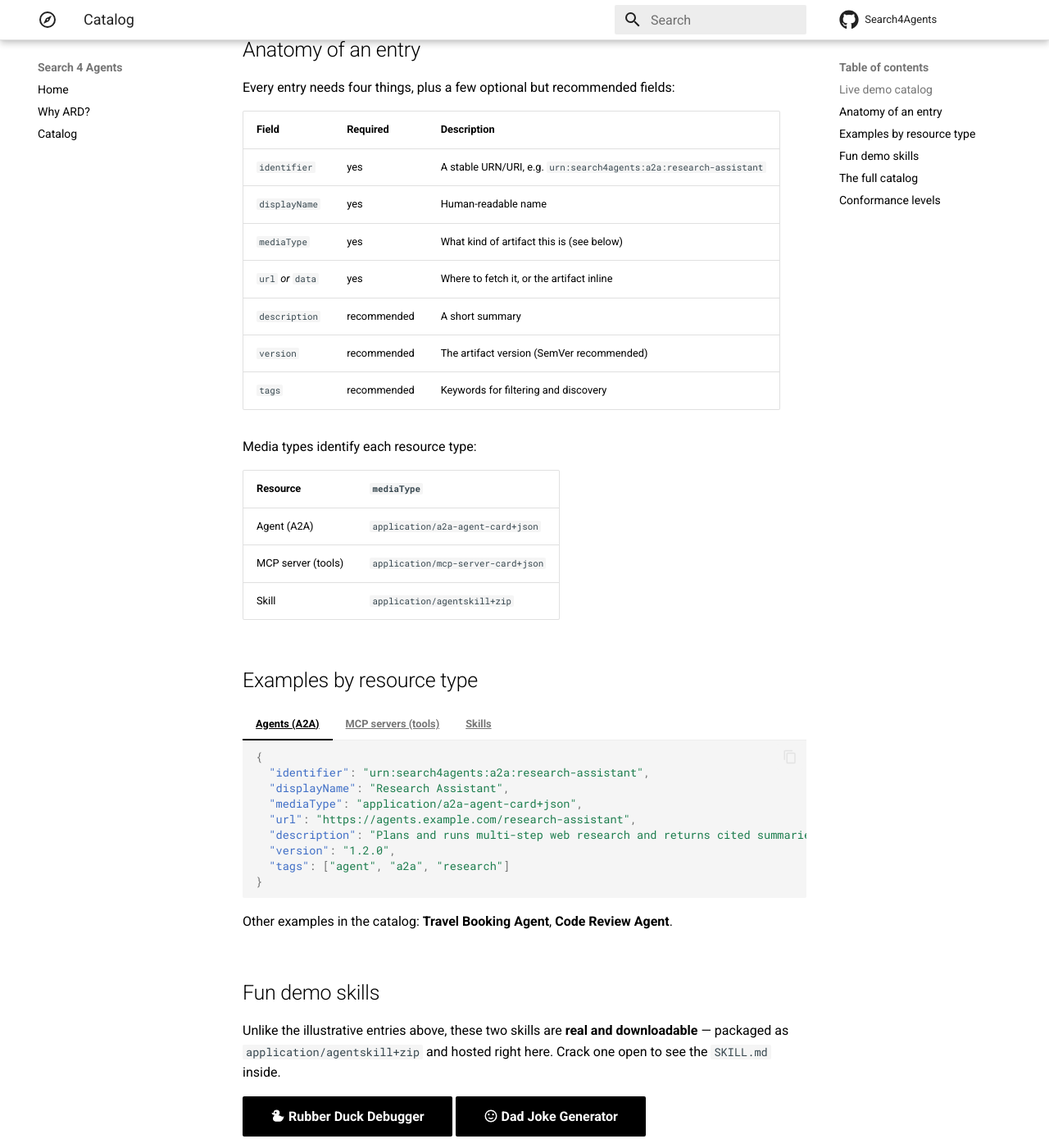
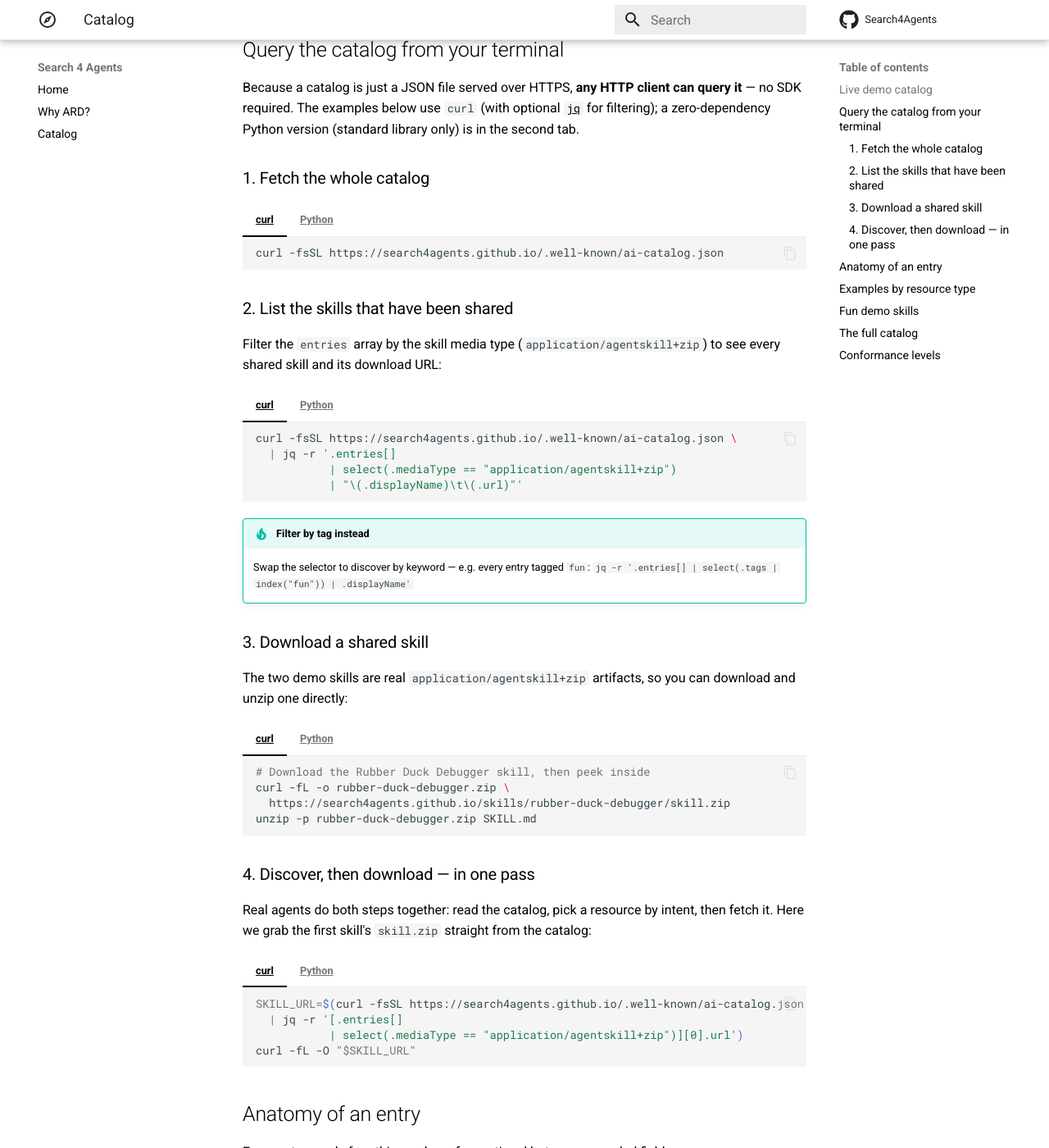
Before and after one commit to Search4Agents/Search4Agents, an MkDocs documentation site: the page built from docs/catalog.md, in a window 1280 px wide and 1400 px high, scrolled down 710 px. Shown: the whole window at 82% size. Built offline with MkDocs 1.6.1 and Material for MkDocs 9.7.7, drawn with Linux system fonts in a browser that asks for light colours; comment, search, counter and statistics services are not loaded.

Commit message:
docs: add curl and Python query examples for the catalog and skills

````diff
--- a/docs/catalog.md
+++ b/docs/catalog.md
@@ -24,6 +24,132 @@ https://search4agents.github.io/.well-known/ai-catalog.json
     Every page also advertises this catalog via the `ai-catalog` link relation in
     its HTML `<head>`, so crawlers and agents can discover it automatically.
     Host yours the same way: `https://yourdomain.com/.well-known/ai-catalog.json`
+
+## Query the catalog from your terminal
+
+Because a catalog is just a JSON file served over HTTPS, **any HTTP client can
+query it** — no SDK required. The examples below use `curl` (with optional
+[`jq`](https://jqlang.github.io/jq/) for filtering); a zero-dependency Python
+version (standard library only) is in the second tab.
+
+### 1. Fetch the whole catalog
+
+=== "curl"
+
+    ```bash
+    curl -fsSL https://search4agents.github.io/.well-known/ai-catalog.json
+    ```
+
+=== "Python"
+
+    ```python
+    import json
+    import urllib.request
+
+    CATALOG = "https://search4agents.github.io/.well-known/ai-catalog.json"
+
+    with urllib.request.urlopen(CATALOG) as resp:
+        catalog = json.load(resp)
+
+    print(json.dumps(catalog, indent=2))
+    ```
+
+### 2. List the skills that have been shared
+
+Filter the `entries` array by the skill media type
+(`application/agentskill+zip`) to see every shared skill and its download URL:
+
+=== "curl"
+
+    ```bash
+    curl -fsSL https://search4agents.github.io/.well-known/ai-catalog.json \
+      | jq -r '.entries[]
+               | select(.mediaType == "application/agentskill+zip")
+               | "\(.displayName)\t\(.url)"'
+    ```
+
+=== "Python"
+
+    ```python
+    import json
+    import urllib.request
+
+    CATALOG = "https://search4agents.github.io/.well-known/ai-catalog.json"
+    SKILL = "application/agentskill+zip"
+
+    with urllib.request.urlopen(CATALOG) as resp:
+        catalog = json.load(resp)
+
+    skills = [e for e in catalog["entries"] if e.get("mediaType") == SKILL]
+    for s in skills:
+        print(f'{s["displayName"]}\t{s["url"]}')
+    ```
+
+!!! tip "Filter by tag instead"
+
+    Swap the selector to discover by keyword — e.g. every entry tagged `fun`:
+    `jq -r '.entries[] | select(.tags | index("fun")) | .displayName'`
+
+### 3. Download a shared skill
+
+The two demo skills are real `application/agentskill+zip` artifacts, so you can
+download and unzip one directly:
+
+=== "curl"
+
+    ```bash
+    # Download the Rubber Duck Debugger skill, then peek inside
+    curl -fL -o rubber-duck-debugger.zip \
+      https://search4agents.github.io/skills/rubber-duck-debugger/skill.zip
+    unzip -p rubber-duck-debugger.zip SKILL.md
+    ```
+
+=== "Python"
+
+    ```python
+    import urllib.request
+    import zipfile
+
+    URL = "https://search4agents.github.io/skills/rubber-duck-debugger/skill.zip"
+
+    urllib.request.urlretrieve(URL, "rubber-duck-debugger.zip")
+    with zipfile.ZipFile("rubber-duck-debugger.zip") as zf:
+        print(zf.read("SKILL.md").decode())
+    ```
+
+### 4. Discover, then download — in one pass
+
+Real agents do both steps together: read the catalog, pick a resource by intent,
+then fetch it. Here we grab the first skill's `skill.zip` straight from the
+catalog:
+
+=== "curl"
+
+    ```bash
+    SKILL_URL=$(curl -fsSL https://search4agents.github.io/.well-known/ai-catalog.json \
+      | jq -r '[.entries[]
+               | select(.mediaType == "application/agentskill+zip")][0].url')
+    curl -fL -O "$SKILL_URL"
+    ```
+
+=== "Python"
+
+    ```python
+    import urllib.request
+    import json
+
+    CATALOG = "https://search4agents.github.io/.well-known/ai-catalog.json"
+    SKILL = "application/agentskill+zip"
+
+    with urllib.request.urlopen(CATALOG) as resp:
+        catalog = json.load(resp)
+
+    skill_url = next(
+        e["url"] for e in catalog["entries"] if e.get("mediaType") == SKILL
+    )
+    urllib.request.urlretrieve(skill_url, skill_url.rsplit("/", 1)[-1])
+    print(f"downloaded {skill_url}")
+    ```
 
 ## Anatomy of an entry
 
````
